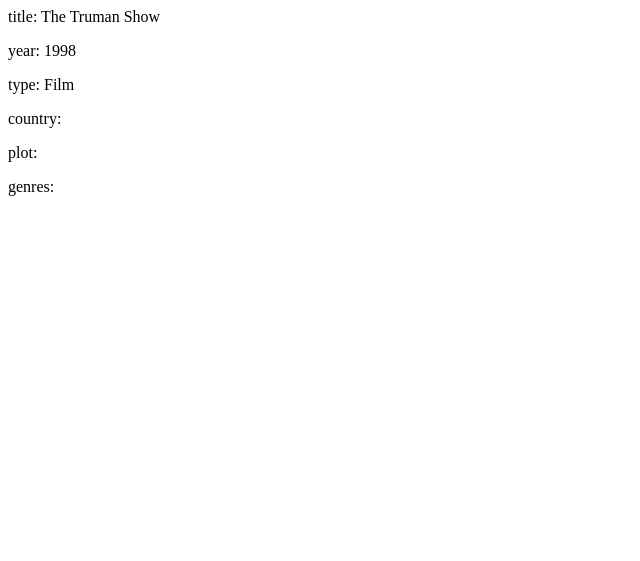
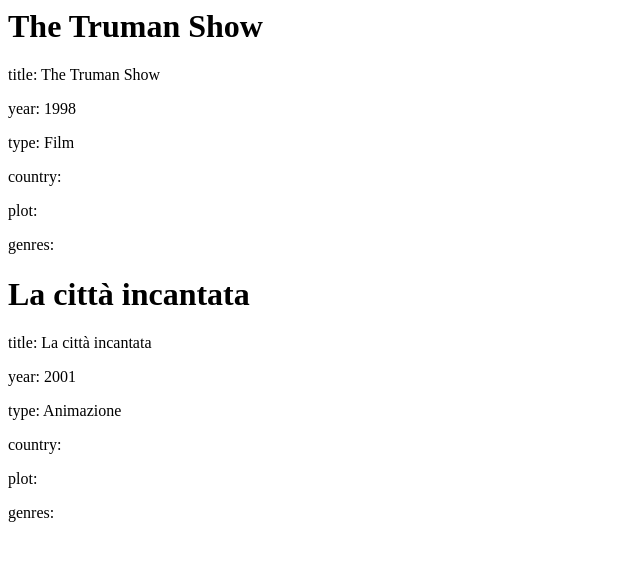
Before and after one commit to SavignanoFrancesco/php-oop-1, a PHP site: page / in a window 1280 px wide. Shown: the top 561 px of the page, without its empty margins (0-640 px from the left). Run offline with PHP 8.4, Linux system fonts and the light colour scheme.

Commit message:
creata e stampata seconda istanza per l'oggetto Movie

```diff
--- a/index.php
+++ b/index.php
@@ -19,7 +19,7 @@ class Movie{
         $this->type = $_type;
     }
 
-    //metodo per stampare le informazioni del film
+    //metodo per stampare le informazioni dell'oggetto Movie
     public function getInfo(){
         $info = [
             'title' => $this->title,
@@ -29,6 +29,7 @@ class Movie{
             'plot' => $this->plot,
             'genres' => $this->genres,
         ];
+        echo '<h1>'. $info['title'].'</h1>';
         foreach ($info as $info_key => $info_value) {
             if ($info_key == 'genres') {
                 echo '<p>'.$info_key.': ';
@@ -49,4 +50,10 @@ $the_truman_show = new Movie('The Truman Show', 1998, 'Film');
 
 $the_truman_show->getInfo();
 
+//creo una nuova istanza della classe Movie
+$la_citta_incantata = new Movie('La città incantata', 2001, 'Animazione');
+//var_dump($la_citta_incantata);
+
+$la_citta_incantata->getInfo();
+
 ?>
```
